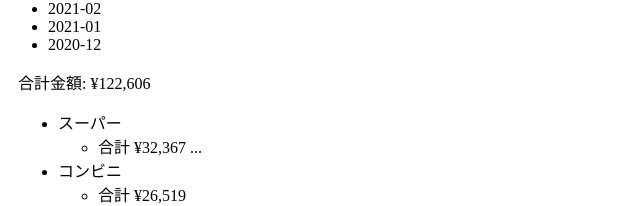
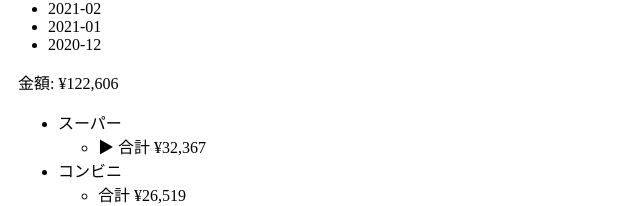
Before and after one commit to atsushi-ito-110/epos-tool-front, a Nuxt app: page /credits in a window 1280 px wide. Shown: the part 242-448 px from the top of the page, without its empty margins (0-640 px from the left). Built offline with nearby package versions, Linux system fonts and the light colour scheme.

Commit message:
feat: 動的風

```diff
--- a/pages/credits/index.vue
+++ b/pages/credits/index.vue
@@ -10,7 +10,9 @@
       <div class="tabs">
         <ul>
           <li
-            v-for="(item, index) in [ { yearMonth: '2021-02' }, { yearMonth: '2021-01' }, { yearMonth: '2020-12' } ]"
+            v-for="(item, index) in [
+              { yearMonth: '2021-02' }, { yearMonth: '2021-01' }, { yearMonth: '2020-12' }
+            ]"
             :key="index"
             :class="{ 'is-active': tabActived(index) }"
             :data-id="index"
@@ -21,15 +23,15 @@
       </div>
       <div class="credit_tree">
         <div v-if="activeTabIndex === 0">
-          <p>合計金額: ¥122,606</p>
+          <p>金額: ¥122,606</p>
           <ul class="tree pl_10">
             <li>スーパー
               <ul class="pl_10">
                 <li>
+                  <a @click="switchShowableDetail(0)">{{ displayShowableDetail(0) }}</a>
                   合計 ¥32,367
-                  <a @click="switchShowableDetail">...</a>
                 </li>
-                <li v-if="showableDetail">
+                <li v-if="showables[0].showabled">
                   <ul class="pl_10">
                     <li>2021年01月24日 アコレミノワエキキタ ¥1,010</li>
                   </ul>
@@ -63,7 +65,11 @@ export default {
   data () {
     return {
       activeTabIndex: 0,
-      showableDetail: false,
+      showables: [
+        { showabled: false },
+        { showabled: false },
+        { showabled: false },
+      ]
     }
   },
   methods: {
@@ -71,10 +77,13 @@ export default {
       return index === this.activeTabIndex
     },
     toActive (index) {
-      this.activeTabIndex = index
+      return this.activeTabIndex = index
     },
-    switchShowableDetail () {
-      this.showableDetail = !this.showableDetail
+    switchShowableDetail (index) {
+      return this.showables[index].showabled = !this.showables[index].showabled
+    },
+    displayShowableDetail(index) {
+      return '▶'
     }
   }
 }
```
